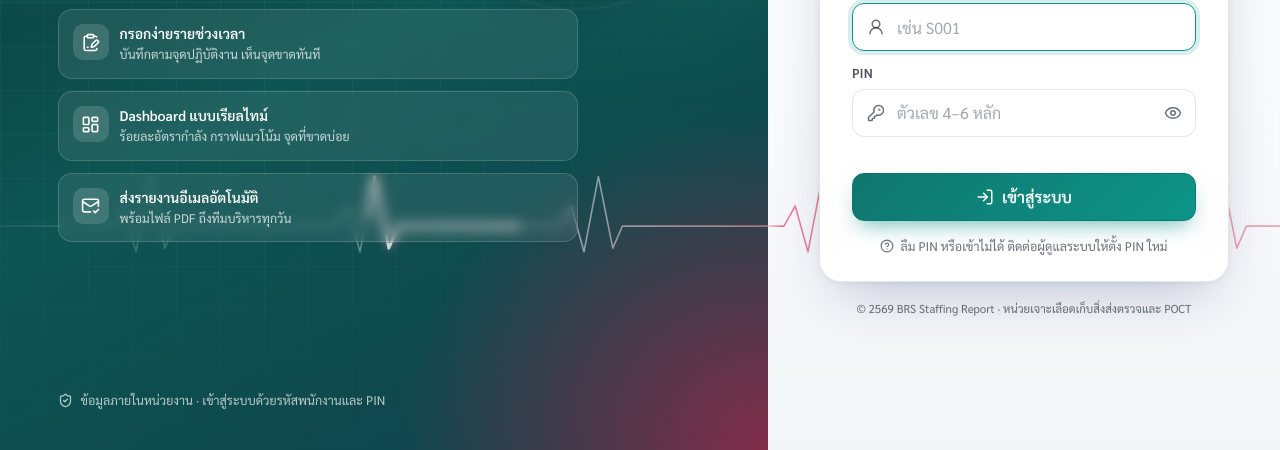
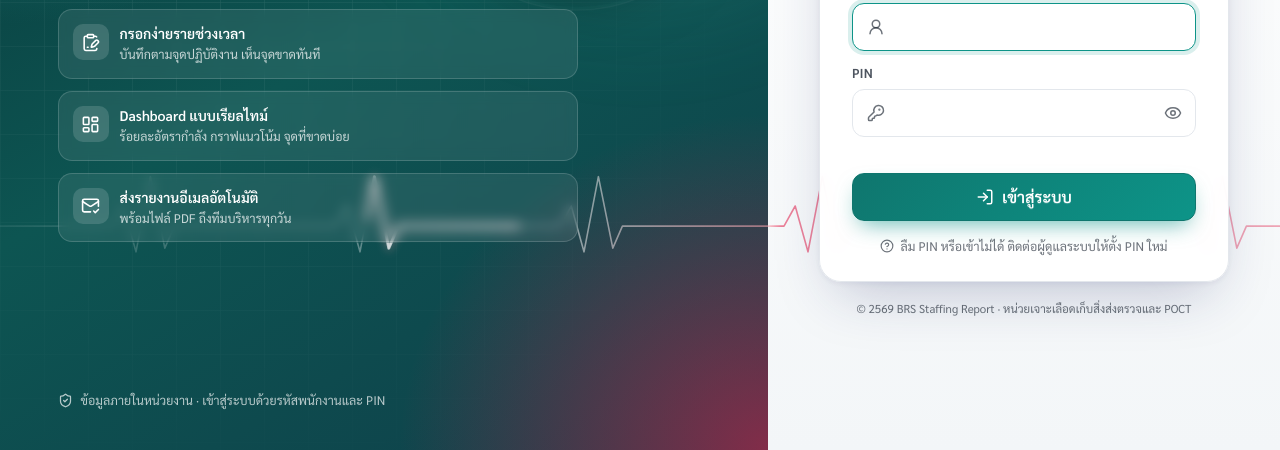
Before and after one commit to ms-mook/personnelreport, a website: page index.html in a window 1280 px wide. Shown: the part 350-800 px from the top of the page. Drawn offline with nearby package versions, Linux system fonts and the light colour scheme; no server answers.

Commit message:
หน้า login: ลบข้อความไกด์ในช่องรหัสพนักงานและ PIN
Co-Authored-By: Claude Opus 5.5 <noreply@anthropic.com>
Claude-Session: https://claude.ai/code/session_01Tdc91QFok4mE9kenZ5dYEv

```diff
--- a/index.html
+++ b/index.html
@@ -62,12 +62,12 @@
           <label class="stf-lf" for="lgId">รหัสพนักงาน (Staff ID)</label>
           <div class="stf-lin">
             <i data-lucide="user-round"></i>
-            <input id="lgId" autocomplete="username" autocapitalize="characters" spellcheck="false" required placeholder="เช่น S001">
+            <input id="lgId" autocomplete="username" autocapitalize="characters" spellcheck="false" required>
           </div>
           <label class="stf-lf" for="lgPin">PIN</label>
           <div class="stf-lin">
             <i data-lucide="key-round"></i>
-            <input id="lgPin" type="password" inputmode="numeric" autocomplete="current-password" maxlength="6" required placeholder="ตัวเลข 4–6 หลัก">
+            <input id="lgPin" type="password" inputmode="numeric" autocomplete="current-password" maxlength="6" required>
             <button type="button" class="stf-eye" id="lgEye" aria-label="แสดง PIN" title="แสดง/ซ่อน PIN"><i data-lucide="eye"></i></button>
           </div>
           <div class="stf-caps stf-hide" id="lgCaps"><i data-lucide="arrow-big-up-dash"></i> เปิด Caps Lock อยู่</div>
```
